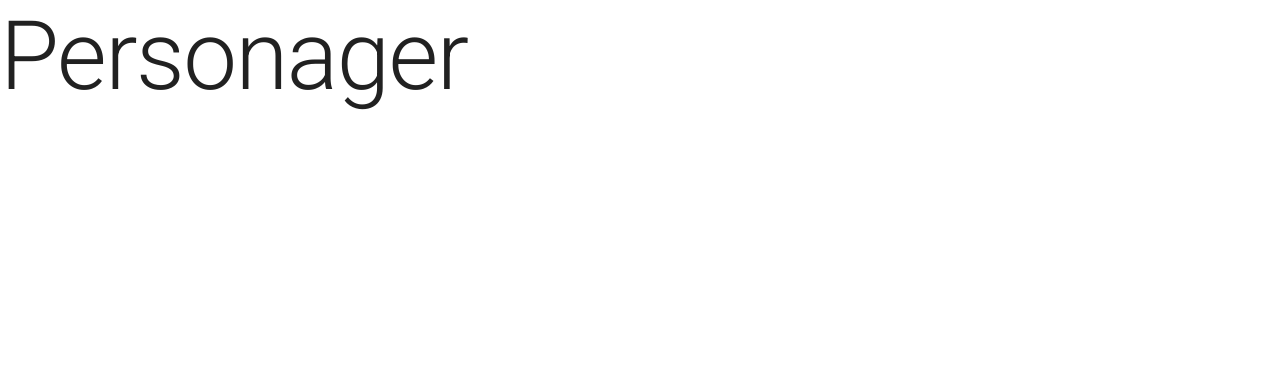
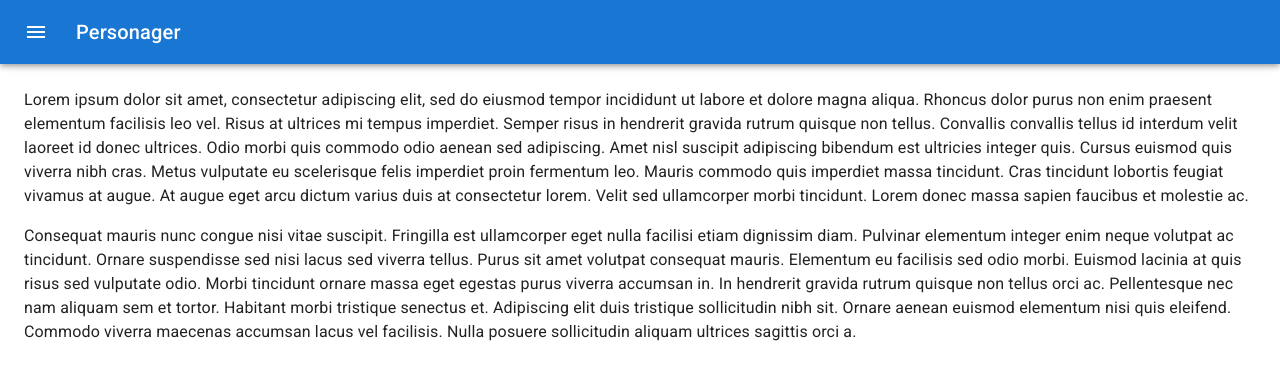
Before and after one commit to arekrgw/personager, a Next.js app: page / in a window 1280 px wide. Shown: the top 380 px of the page. Built offline with nearby package versions, Linux system fonts and the light colour scheme.

Commit message:
page layout

```diff
--- /dev/null
+++ b/src/components/PageLayout.tsx
@@ -0,0 +1,173 @@
+import {
+  AppBar as MuiAppBar,
+  Box,
+  Drawer,
+  IconButton,
+  List,
+  ListItem,
+  ListItemIcon,
+  Toolbar,
+  Typography,
+  styled,
+  Divider,
+  ListItemText,
+  AppBarProps as MuiAppBarProps,
+} from "@mui/material";
+import React, { FC, useState } from "react";
+import { Menu, ChevronLeft, Mail, Inbox } from "@mui/icons-material";
+
+const DRAWER_WIDTH = 250;
+
+interface AppBarProps extends MuiAppBarProps {
+  open?: boolean;
+}
+
+const AppBar = styled(MuiAppBar, {
+  shouldForwardProp: (prop) => prop !== "open",
+})<AppBarProps>(({ theme, open }) => ({
+  transition: theme.transitions.create(["margin", "width"], {
+    easing: theme.transitions.easing.sharp,
+    duration: theme.transitions.duration.leavingScreen,
+  }),
+  ...(open && {
+    width: `calc(100% - ${DRAWER_WIDTH}px)`,
+    marginLeft: `${DRAWER_WIDTH}px`,
+    transition: theme.transitions.create(["margin", "width"], {
+      easing: theme.transitions.easing.easeOut,
+      duration: theme.transitions.duration.enteringScreen,
+    }),
+  }),
+}));
+
+const Main = styled("main", {
+  shouldForwardProp: (prop) => prop !== "open",
+})<{
+  open?: boolean;
+}>(({ theme, open }) => ({
+  flexGrow: 1,
+  padding: theme.spacing(3),
+  transition: theme.transitions.create("margin", {
+    easing: theme.transitions.easing.sharp,
+    duration: theme.transitions.duration.leavingScreen,
+  }),
+  marginLeft: `-${DRAWER_WIDTH}px`,
+  ...(open && {
+    transition: theme.transitions.create("margin", {
+      easing: theme.transitions.easing.easeOut,
+      duration: theme.transitions.duration.enteringScreen,
+    }),
+    marginLeft: 0,
+  }),
+}));
+
+const DrawerHeader = styled("div")(({ theme }) => ({
+  display: "flex",
+  alignItems: "center",
+  padding: theme.spacing(0, 1),
+  // necessary for content to be below app bar
+  ...theme.mixins.toolbar,
+  justifyContent: "flex-end",
+}));
+
+interface IPageLayoutProps {}
+
+const PageLayout: FC<IPageLayoutProps> = ({ children }) => {
+  const [open, setOpen] = useState(false);
+  return (
+    <Box sx={{ display: "flex" }}>
+      <AppBar position="fixed" open={open}>
+        <Toolbar>
+          <IconButton
+            size="large"
+            edge="start"
+            color="inherit"
+            aria-label="menu"
+            onClick={() => setOpen(true)}
+            sx={{ mr: 2, ...(open && { display: "none" }) }}
+          >
+            <Menu />
+          </IconButton>
+          <Typography variant="h6" component="div" sx={{ flexGrow: 1 }}>
+            Personager
+          </Typography>
+        </Toolbar>
+      </AppBar>
+      <Drawer
+        sx={{
+          width: DRAWER_WIDTH,
+          flexShrink: 0,
+          "& .MuiDrawer-paper": {
+            width: DRAWER_WIDTH,
+            boxSizing: "border-box",
+          },
+        }}
+        variant="persistent"
+        anchor="left"
+        open={open}
+      >
+        <DrawerHeader>
+          <IconButton onClick={() => setOpen(false)}>
+            <ChevronLeft />
+          </IconButton>
+        </DrawerHeader>
+        <Divider />
+        <List>
+          {["Inbox", "Starred", "Send email", "Drafts"].map((text, index) => (
+            <ListItem button key={text}>
+              <ListItemIcon>
+                <Mail />
+              </ListItemIcon>
+              <ListItemText primary={text} />
+            </ListItem>
+          ))}
+        </List>
+        <Divider />
+        <List>
+          {["All mail", "Trash", "Spam"].map((text, index) => (
+            <ListItem button key={text}>
+              <ListItemIcon>
+                <Inbox />
+              </ListItemIcon>
+              <ListItemText primary={text} />
+            </ListItem>
+          ))}
+        </List>
+      </Drawer>
+      <Main open={open}>
+        <DrawerHeader />
+        <Typography paragraph>
+          Lorem ipsum dolor sit amet, consectetur adipiscing elit, sed do
+          eiusmod tempor incididunt ut labore et dolore magna aliqua. Rhoncus
+          dolor purus non enim praesent elementum facilisis leo vel. Risus at
+          ultrices mi tempus imperdiet. Semper risus in hendrerit gravida rutrum
+          quisque non tellus. Convallis convallis tellus id interdum velit
+          laoreet id donec ultrices. Odio morbi quis commodo odio aenean sed
+          adipiscing. Amet nisl suscipit adipiscing bibendum est ultricies
+          integer quis. Cursus euismod quis viverra nibh cras. Metus vulputate
+          eu scelerisque felis imperdiet proin fermentum leo. Mauris commodo
+          quis imperdiet massa tincidunt. Cras tincidunt lobortis feugiat
+          vivamus at augue. At augue eget arcu dictum varius duis at consectetur
+          lorem. Velit sed ullamcorper morbi tincidunt. Lorem donec massa sapien
+          faucibus et molestie ac.
+        </Typography>
+        <Typography paragraph>
+          Consequat mauris nunc congue nisi vitae suscipit. Fringilla est
+          ullamcorper eget nulla facilisi etiam dignissim diam. Pulvinar
+          elementum integer enim neque volutpat ac tincidunt. Ornare suspendisse
+          sed nisi lacus sed viverra tellus. Purus sit amet volutpat consequat
+          mauris. Elementum eu facilisis sed odio morbi. Euismod lacinia at quis
+          risus sed vulputate odio. Morbi tincidunt ornare massa eget egestas
+          purus viverra accumsan in. In hendrerit gravida rutrum quisque non
+          tellus orci ac. Pellentesque nec nam aliquam sem et tortor. Habitant
+          morbi tristique senectus et. Adipiscing elit duis tristique
+          sollicitudin nibh sit. Ornare aenean euismod elementum nisi quis
+          eleifend. Commodo viverra maecenas accumsan lacus vel facilisis. Nulla
+          posuere sollicitudin aliquam ultrices sagittis orci a.
+        </Typography>
+      </Main>
+      {/* {children} */}
+    </Box>
+  );
+};
+
+export default PageLayout;
--- a/src/pages/index.tsx
+++ b/src/pages/index.tsx
@@ -1,8 +1,13 @@
+import PageLayout from "@components/PageLayout";
 import { Typography } from "@mui/material";
 import type { NextPage } from "next";
 
 const Home: NextPage = () => {
-  return <Typography variant="h1">Personager</Typography>;
+  return (
+    <PageLayout>
+      <Typography variant="h1">Personager</Typography>
+    </PageLayout>
+  );
 };
 
 export default Home;
```
